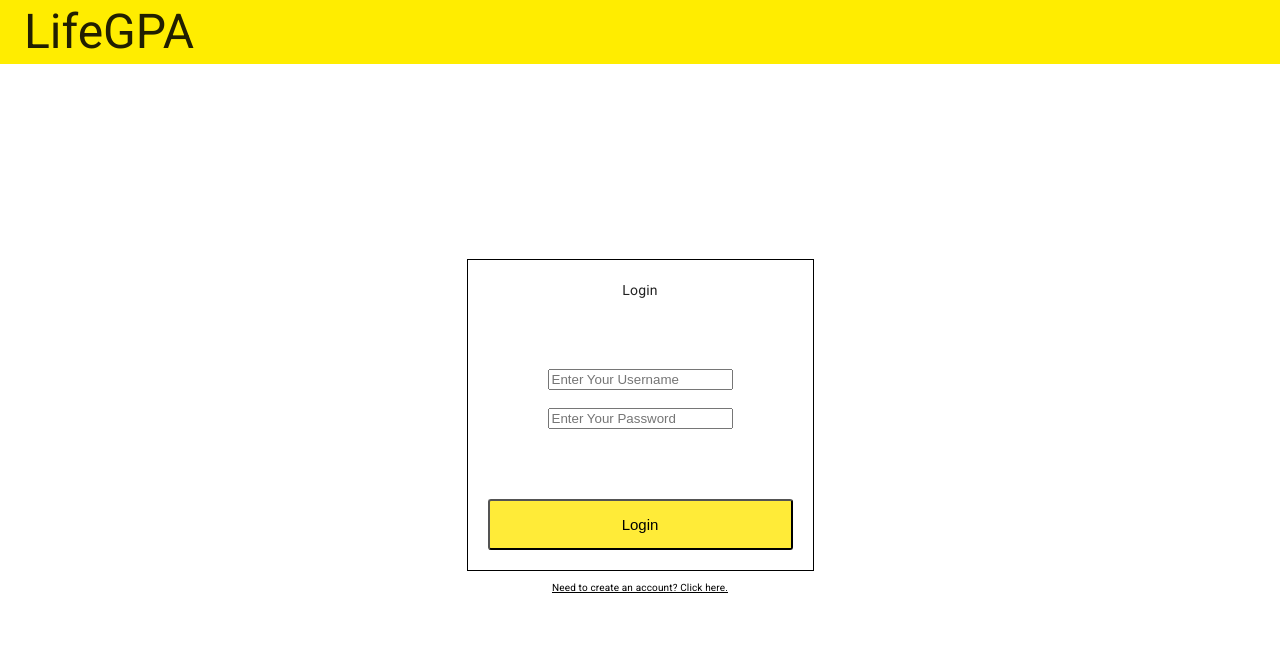
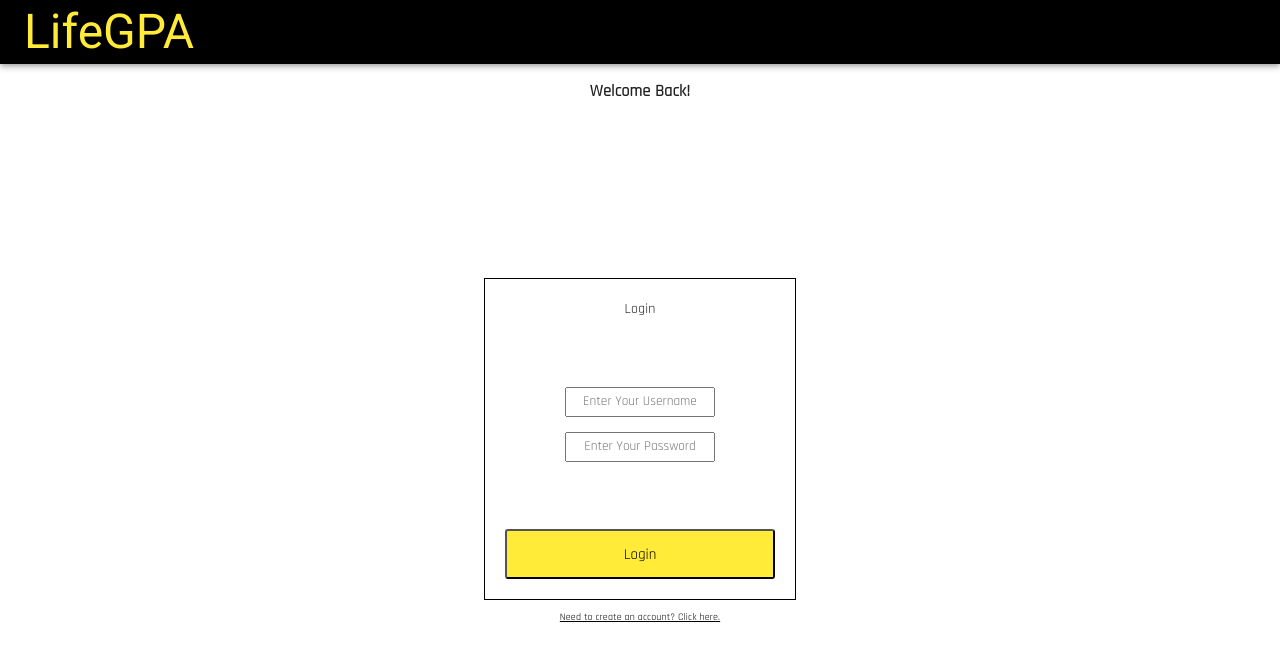
Before and after one commit to lifegpa-bw/lifegpa-frontend, a React (Create React App) app: page /login in a window 1280 px wide. Shown: the top 658 px of the page. Built offline with nearby package versions, Linux system fonts and the light colour scheme.

Commit message:
improved styling for login, signup, landing page, and navbar

```diff
--- a/public/index.html
+++ b/public/index.html
@@ -18,6 +18,7 @@
       rel="stylesheet"
       href="https://fonts.googleapis.com/icon?family=Material+Icons"
     />
+    <link href="https://fonts.googleapis.com/css?family=Rajdhani&display=swap" rel="stylesheet">
     <title>Life GPA</title>
   </head>
   <body>
--- a/src/components/LoginForm.jsx
+++ b/src/components/LoginForm.jsx
@@ -88,13 +88,14 @@ export default Login
 //styling
 
 const Main = styled.div`
-  height: 92vh;
+  height: 84vh;
   background-color: #fff;
   display: flex;
   align-items: center;
   justify-content: center;
   flex-direction: column;
   text-align: center;
+
 `
 const Form2 = styled(Form)`
   border: 1px solid black;
@@ -111,17 +112,21 @@ const Text = styled.div`
   padding: 60px;
 `
 const Input = styled(Field)`
-  width: 100%;
+  width: 15rem;
+  height: 3rem;
   margin-top: 5%;
   margin-bottom: 5%;
+  font-family: 'Rajdhani', sans-serif;
+  text-align: center;
+
 `
 const Buttonc = styled.div`
   display: flex;
   align-items: center;
   justify-content: center;
-  &:hover {
+  &:hover .buttonclass{
     background-color: black;
-    color: #ffeb38;
+    color: #fff;
   }
 `
 
@@ -133,6 +138,7 @@ const Button = styled.button`
   padding: 5%;
   border-radius: 3px;
   font-size: 1.5rem;
+  font-family: 'Rajdhani', sans-serif;
 `
 
 const Newlink = styled.p`
--- a/src/components/NavBar.jsx
+++ b/src/components/NavBar.jsx
@@ -2,9 +2,9 @@ import React from 'react'
 import { AppBar, Toolbar, Typography } from '@material-ui/core'
 
 export default () => (
-  <AppBar position='static'>
-    <Toolbar>
-      <Typography variant='h3' color='textPrimary'>
+  <AppBar position='static'  >
+    <Toolbar className="nav">
+      <Typography variant='h3' className="navtext">
         LifeGPA
       </Typography>
     </Toolbar>
--- a/src/components/RegisterForm.jsx
+++ b/src/components/RegisterForm.jsx
@@ -101,7 +101,7 @@ export default Register
 //styles
 
 const Main = styled.div`
-  height: 92vh;
+  height: 84vh;
   background-color: #fff;
   display: flex;
   align-items: center;
@@ -124,9 +124,13 @@ const Text = styled.div`
   padding: 60px;
 `
 const Input = styled(Field)`
-  width: 100%;
+  width: 15rem;
+  height: 3rem;
   margin-top: 5%;
   margin-bottom: 5%;
+  font-family: 'Rajdhani', sans-serif;
+  text-align: center;
+
 `
 const Buttonc = styled.div`
   display: flex;
@@ -134,7 +138,7 @@ const Buttonc = styled.div`
   justify-content: center;
   &:hover .buttonclass {
     background-color: black;
-    color: #ffeb38;
+    color: #fff;
   }
 `
 const Button = styled.button`
@@ -145,6 +149,7 @@ const Button = styled.button`
   padding: 5%;
   border-radius: 3px;
   font-size: 1.5rem;
+  font-family: 'Rajdhani', sans-serif;
 `
 const Newlink = styled.p`
   font-size: 10px;
--- a/src/pages/Launch.jsx
+++ b/src/pages/Launch.jsx
@@ -35,12 +35,13 @@ justify-content: center;
 align-items: center;
 background-color: black;
 color: #fff;
+font-family: 'Rajdhani', sans-serif;
 
 
 `
 
 const Title = styled.h3`
-font-size: 1rem;
+font-size: 1.5rem;
 color: #C4C4C4;
 `
 
@@ -66,6 +67,7 @@ color: black;
 background-color: #FFEB38;
 width: 300px;
 margin-top: 5%;
+font-family: 'Rajdhani', sans-serif;
 
 `
 const Button2 = styled.button`
@@ -77,5 +79,5 @@ color: black;
 background-color: #fff;
 width: 300px;
 margin-top: 5%;
-
+font-family: 'Rajdhani', sans-serif;
 `
--- a/src/pages/Login.jsx
+++ b/src/pages/Login.jsx
@@ -2,17 +2,30 @@ import React from 'react'
 import FormikLogin from "../components/LoginForm"
 import { Link } from 'react-router-dom'
 import NavBar from "../components/NavBar";
+import styled from 'styled-components'
 
 
 const Login = () => {
   return (
-    <div>
+    <Main>
       <Link to = "/" style={{ textDecoration: 'none' }}>
         <NavBar/>
       </Link>
+      <Welcome>Welcome Back!</Welcome>
       <FormikLogin/>
-    </div>
+    </Main>
   )
 }
 
 export default Login
+
+const Main = styled.div`
+font-family: 'Rajdhani', sans-serif;
+background-color: #fff;
+
+`
+const Welcome = styled.h3`
+text-align: center;
+
+
+`
--- a/src/pages/Register.jsx
+++ b/src/pages/Register.jsx
@@ -3,16 +3,30 @@ import FormikSignup from "../components/RegisterForm";
 
 import { Link } from 'react-router-dom'
 import NavBar from "../components/NavBar";
+import styled from 'styled-components'
 
 const Login = () => {
   return (
-    <div>
+    <Main>
       <Link to = "/" style={{ textDecoration: 'none' }}>
         <NavBar/>
       </Link>
+      <Welcome>Sign Up To Get Started! </Welcome>
       <FormikSignup/>
-    </div>
+    </Main>
   )
 }
 
 export default Login
+
+
+const Main = styled.div`
+font-family: 'Rajdhani', sans-serif;
+background-color: #fff;
+
+`
+const Welcome = styled.h3`
+text-align: center;
+
+
+`
--- a/src/styles/index.css
+++ b/src/styles/index.css
@@ -150,3 +150,10 @@ html {
   line-height: 26px;
   color: #4f4f4f;
 }
+
+.nav {
+  background-color: black;
+}
+.navtext {
+  color: #FFEB38;
+}
```
